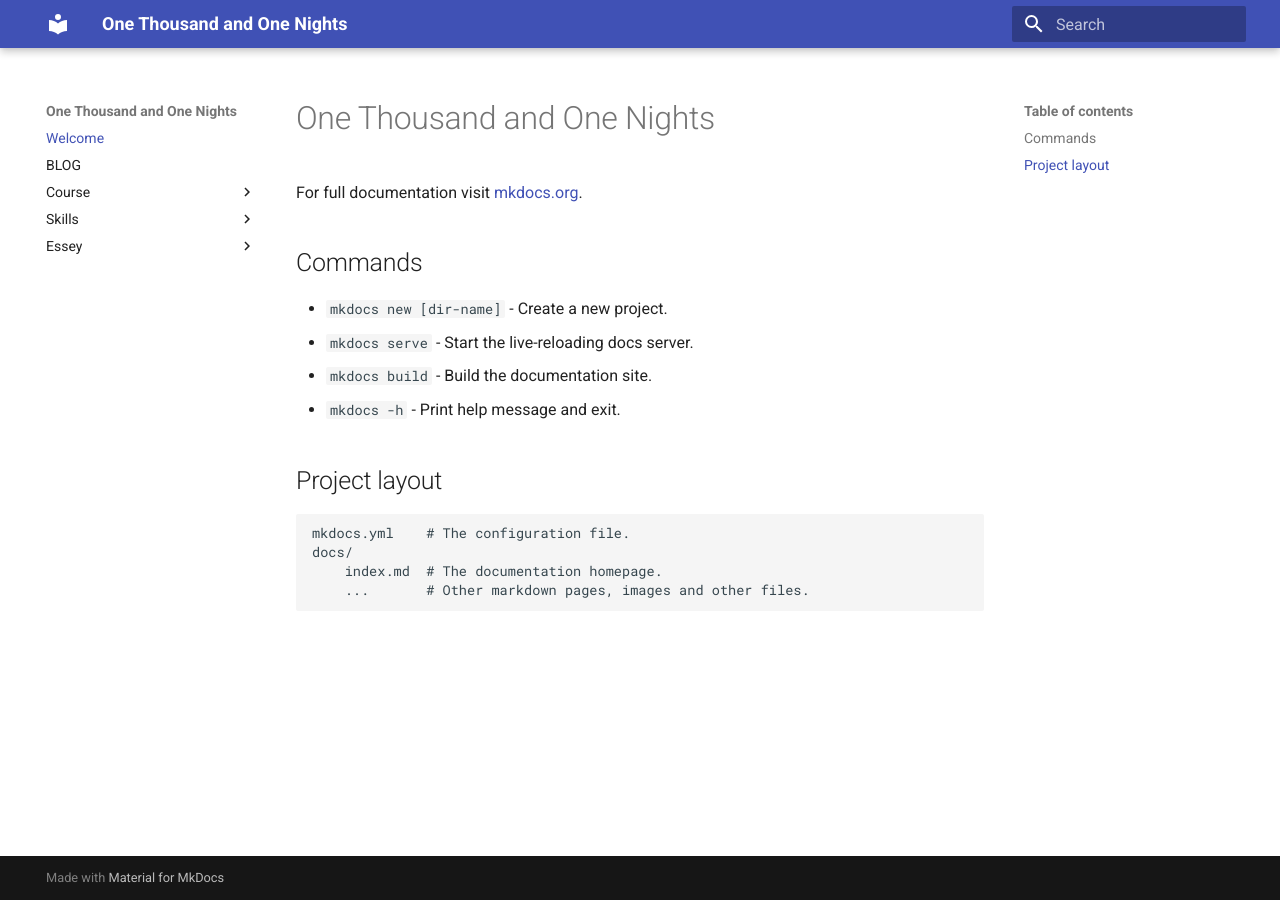
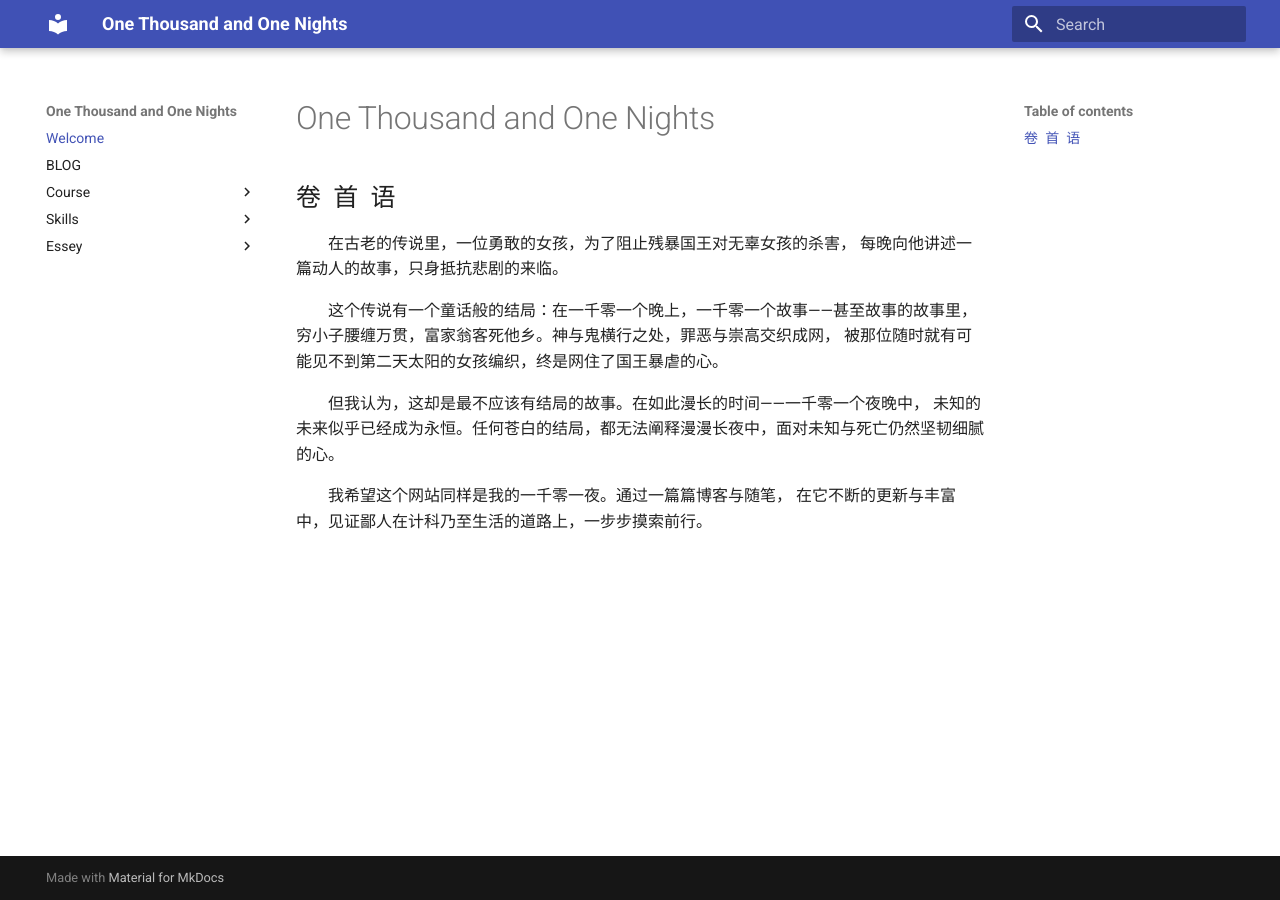
Before and after one commit to wjkuser/wjkuser.github.io, an MkDocs documentation site: the page built from docs/index.md, in a window 1280 px wide. Built offline with MkDocs 1.6.1 and Material for MkDocs 9.7.7, drawn with Linux system fonts in a browser that asks for light colours.

Commit message:
卷首语

```diff
--- a/docs/index.md
+++ b/docs/index.md
@@ -1,17 +1,16 @@
 # One Thousand and One Nights
 
-For full documentation visit [mkdocs.org](https://www.mkdocs.org).
+## 卷&ensp;首&ensp;语
 
-## Commands
+&emsp;&emsp;在古老的传说里，一位勇敢的女孩，为了阻止残暴国王对无辜女孩的杀害，
+每晚向他讲述一篇动人的故事，只身抵抗悲剧的来临。
 
-* `mkdocs new [dir-name]` - Create a new project.
-* `mkdocs serve` - Start the live-reloading docs server.
-* `mkdocs build` - Build the documentation site.
-* `mkdocs -h` - Print help message and exit.
+&emsp;&emsp;这个传说有一个童话般的结局：在一千零一个晚上，一千零一个故事——甚至故事的故事里，
+穷小子腰缠万贯，富家翁客死他乡。神与鬼横行之处，罪恶与崇高交织成网，
+被那位随时就有可能见不到第二天太阳的女孩编织，终是网住了国王暴虐的心。
 
-## Project layout
+&emsp;&emsp;但我认为，这却是最不应该有结局的故事。在如此漫长的时间——一千零一个夜晚中，
+未知的未来似乎已经成为永恒。任何苍白的结局，都无法阐释漫漫长夜中，面对未知与死亡仍然坚韧细腻的心。
 
-    mkdocs.yml    # The configuration file.
-    docs/
-        index.md  # The documentation homepage.
-        ...       # Other markdown pages, images and other files.
+&emsp;&emsp;我希望这个网站同样是我的一千零一夜。通过一篇篇博客与随笔，
+在它不断的更新与丰富中，见证鄙人在计科乃至生活的道路上，一步步摸索前行。
```
